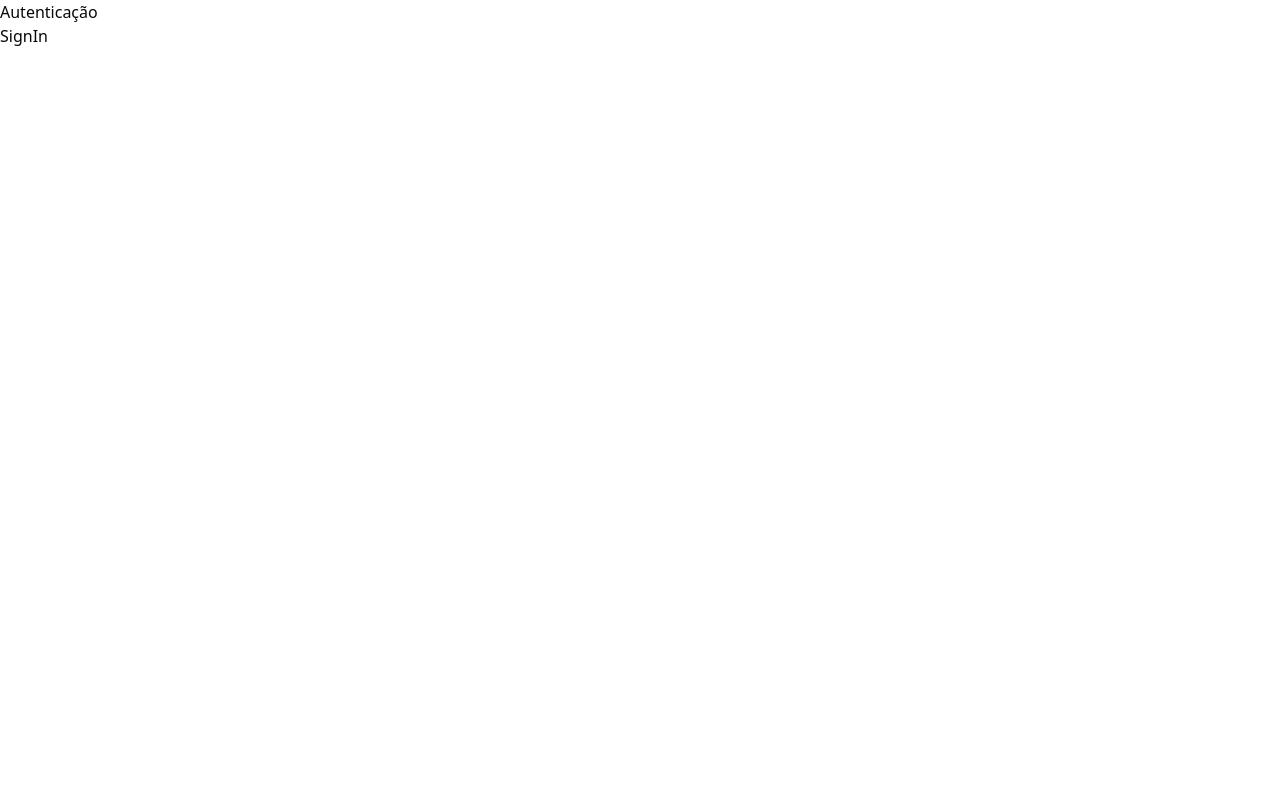
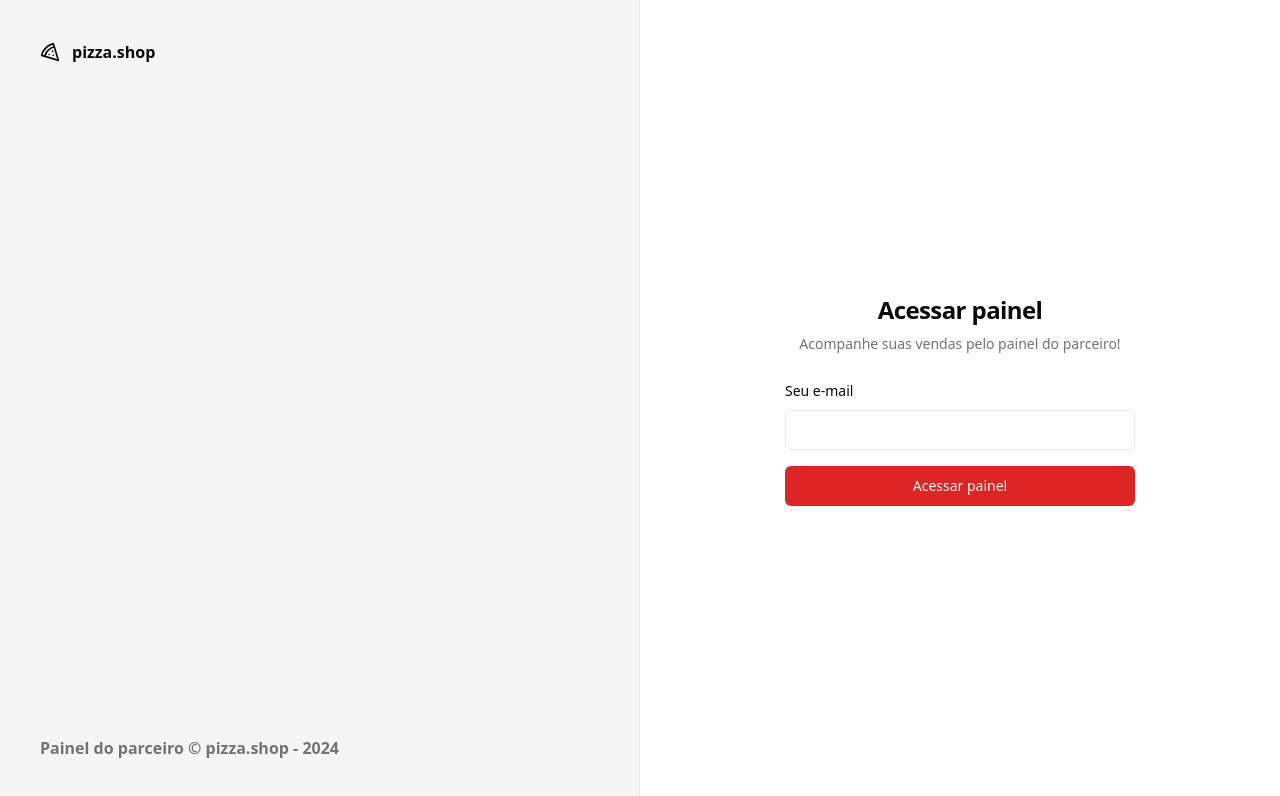
Before and after one commit to lurafael/04-pizzashop-web, a React (Vite) app: page /sign-in in a window 1280 px wide. Shown: the top 796 px of the page. Built offline with nearby package versions, Linux system fonts and the light colour scheme.

Commit message:
feat: add tela de login

```diff
--- /dev/null
+++ b/src/components/ui/input.tsx
@@ -0,0 +1,25 @@
+import * as React from 'react'
+
+import { cn } from '@/lib/utils'
+
+export interface InputProps
+  extends React.InputHTMLAttributes<HTMLInputElement> {}
+
+const Input = React.forwardRef<HTMLInputElement, InputProps>(
+  ({ className, type, ...props }, ref) => {
+    return (
+      <input
+        type={type}
+        className={cn(
+          'flex h-10 w-full rounded-md border border-input bg-background px-3 py-2 text-sm ring-offset-background file:border-0 file:bg-transparent file:text-sm file:font-medium placeholder:text-muted-foreground focus-visible:outline-none focus-visible:ring-2 focus-visible:ring-ring focus-visible:ring-offset-2 disabled:cursor-not-allowed disabled:opacity-50',
+          className,
+        )}
+        ref={ref}
+        {...props}
+      />
+    )
+  },
+)
+Input.displayName = 'Input'
+
+export { Input }
--- /dev/null
+++ b/src/components/ui/label.tsx
@@ -0,0 +1,24 @@
+import * as LabelPrimitive from '@radix-ui/react-label'
+import { cva, type VariantProps } from 'class-variance-authority'
+import * as React from 'react'
+
+import { cn } from '@/lib/utils'
+
+const labelVariants = cva(
+  'text-sm font-medium leading-none peer-disabled:cursor-not-allowed peer-disabled:opacity-70',
+)
+
+const Label = React.forwardRef<
+  React.ElementRef<typeof LabelPrimitive.Root>,
+  React.ComponentPropsWithoutRef<typeof LabelPrimitive.Root> &
+    VariantProps<typeof labelVariants>
+>(({ className, ...props }, ref) => (
+  <LabelPrimitive.Root
+    ref={ref}
+    className={cn(labelVariants(), className)}
+    {...props}
+  />
+))
+Label.displayName = LabelPrimitive.Root.displayName
+
+export { Label }
--- a/src/global.css
+++ b/src/global.css
@@ -5,66 +5,51 @@
   @layer base {
   :root {
     --background: 0 0% 100%;
-      --foreground: 240 10% 3.9%;
-
+    --foreground: 0 0% 3.9%;
     --card: 0 0% 100%;
-      --card-foreground: 240 10% 3.9%;
-
+    --card-foreground: 0 0% 3.9%;
     --popover: 0 0% 100%;
-      --popover-foreground: 240 10% 3.9%;
-
-      --primary: 240 5.9% 10%;
-      --primary-foreground: 0 0% 98%;
-
-      --secondary: 240 4.8% 95.9%;
-      --secondary-foreground: 240 5.9% 10%;
-
-      --muted: 240 4.8% 95.9%;
-      --muted-foreground: 240 3.8% 46.1%;
-
-      --accent: 240 4.8% 95.9%;
-      --accent-foreground: 240 5.9% 10%;
-
+    --popover-foreground: 0 0% 3.9%;
+    --primary: 0 72.2% 50.6%;
+    --primary-foreground: 0 85.7% 97.3%;
+    --secondary: 0 0% 96.1%;
+    --secondary-foreground: 0 0% 9%;
+    --muted: 0 0% 96.1%;
+    --muted-foreground: 0 0% 45.1%;
+    --accent: 0 0% 96.1%;
+    --accent-foreground: 0 0% 9%;
     --destructive: 0 84.2% 60.2%;
     --destructive-foreground: 0 0% 98%;
-
-      --border: 240 5.9% 90%;
-      --input: 240 5.9% 90%;
-      --ring: 240 10% 3.9%;
-
+    --border: 0 0% 89.8%;
+    --input: 0 0% 89.8%;
+    --ring: 0 72.2% 50.6%;
     --radius: 0.5rem;
   }
 
   .dark {
-      --background: 240 10% 3.9%;
+    --background: 0 0% 3.9%;
     --foreground: 0 0% 98%;
-
-      --card: 240 10% 3.9%;
+    --card: 0 0% 3.9%;
     --card-foreground: 0 0% 98%;
-
-      --popover: 240 10% 3.9%;
+    --popover: 0 0% 3.9%;
     --popover-foreground: 0 0% 98%;
-
-      --primary: 0 0% 98%;
-      --primary-foreground: 240 5.9% 10%;
-
-      --secondary: 240 3.7% 15.9%;
+    --primary: 0 72.2% 50.6%;
+    --primary-foreground: 0 85.7% 97.3%;
+    --secondary: 0 0% 14.9%;
     --secondary-foreground: 0 0% 98%;
-
-      --muted: 240 3.7% 15.9%;
-      --muted-foreground: 240 5% 64.9%;
-
-      --accent: 240 3.7% 15.9%;
+    --muted: 0 0% 14.9%;
+    --muted-foreground: 0 0% 63.9%;
+    --accent: 0 0% 14.9%;
     --accent-foreground: 0 0% 98%;
-
     --destructive: 0 62.8% 30.6%;
     --destructive-foreground: 0 0% 98%;
-
-      --border: 240 3.7% 15.9%;
-      --input: 240 3.7% 15.9%;
-      --ring: 240 4.9% 83.9%;
+    --border: 0 0% 14.9%;
+    --input: 0 0% 14.9%;
+    --ring: 0 72.2% 50.6%;
   }
 }
+
+
 
   @layer base {
     * {
--- a/src/lib/utils.ts
+++ b/src/lib/utils.ts
@@ -1,5 +1,5 @@
-import { type ClassValue, clsx } from "clsx"
-import { twMerge } from "tailwind-merge"
+import { type ClassValue, clsx } from 'clsx'
+import { twMerge } from 'tailwind-merge'
 
 export function cn(...inputs: ClassValue[]) {
   return twMerge(clsx(inputs))
--- a/src/pages/_layouts/auth.tsx
+++ b/src/pages/_layouts/auth.tsx
@@ -1,11 +1,19 @@
+import { Pizza } from 'lucide-react'
 import { Outlet } from 'react-router-dom'
 
 export function AuthLayout() {
   return (
-    <div>
-      <h1>Autenticação</h1>
-
-      <div>
+    <div className="grid min-h-screen grid-cols-2">
+      <div className="flex h-full flex-col justify-between border-r border-foreground/5 bg-muted p-10 text-muted-foreground">
+        <div className="flex items-center gap-3 text-foreground">
+          <Pizza className="h-5 w-5" />
+          <span className="font-semibold">pizza.shop</span>
+        </div>
+        <footer className="font-semibold">
+          Painel do parceiro &copy; pizza.shop - {new Date().getFullYear()}
+        </footer>
+      </div>
+      <div className="flex flex-col items-center justify-center">
         <Outlet />
       </div>
     </div>
--- a/src/pages/app/dashboard.tsx
+++ b/src/pages/app/dashboard.tsx
@@ -4,7 +4,7 @@
   return (
     <>
       <Helmet title="Dashboard" />
-      return <h1>Dashboard</h1>
+      <h1>Dashboard</h1>
     </>
   )
 }
--- a/src/pages/auth/sign-in.tsx
+++ b/src/pages/auth/sign-in.tsx
@@ -1,10 +1,53 @@
 import { Helmet } from 'react-helmet-async'
+import { useForm } from 'react-hook-form'
+import { z } from 'zod'
+
+import { Button } from '@/components/ui/button'
+import { Input } from '@/components/ui/input'
+import { Label } from '@/components/ui/label'
+
+const signInFormSchema = z.object({
+  email: z.string().email(),
+})
+
+type SignInForm = z.infer<typeof signInFormSchema>
 
 export function SignIn() {
+  const {
+    register,
+    handleSubmit,
+    formState: { isSubmitting },
+  } = useForm<SignInForm>()
+
+  async function handleSignIn(data: SignInForm) {
+    console.log(data)
+    await new Promise((resolve) => setTimeout(resolve, 2000))
+  }
+
   return (
     <>
       <Helmet title="Login" />
-      <h1>SignIn</h1>
+      <div className="p-8">
+        <div className="flex w-[350px] flex-col justify-center gap-6">
+          <div className="flex flex-col gap-2 text-center">
+            <h1 className="text-2xl font-semibold tracking-tight">
+              Acessar painel
+            </h1>
+            <p className="text-sm text-muted-foreground">
+              Acompanhe suas vendas pelo painel do parceiro!
+            </p>
+          </div>
+          <form onSubmit={handleSubmit(handleSignIn)} className="space-y-4">
+            <div className="space-y-2">
+              <Label htmlFor="email">Seu e-mail</Label>
+              <Input id="email" type="email" {...register('email')} />
+            </div>
+            <Button className="w-full" type="submit" disabled={isSubmitting}>
+              Acessar painel
+            </Button>
+          </form>
+        </div>
+      </div>
     </>
   )
 }
```
Also changed, not shown: package.json (+9 -1 lines), 1 other file (tests, documents, lock files or other folders). Lines whose indentation alone changed are shown as unchanged.
